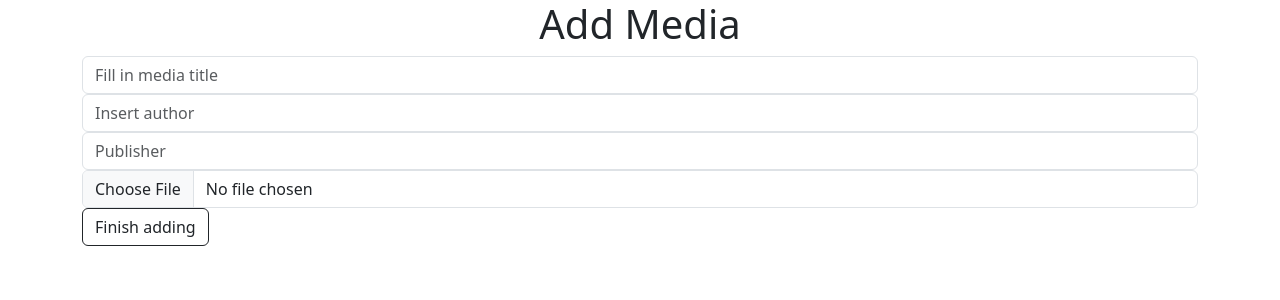
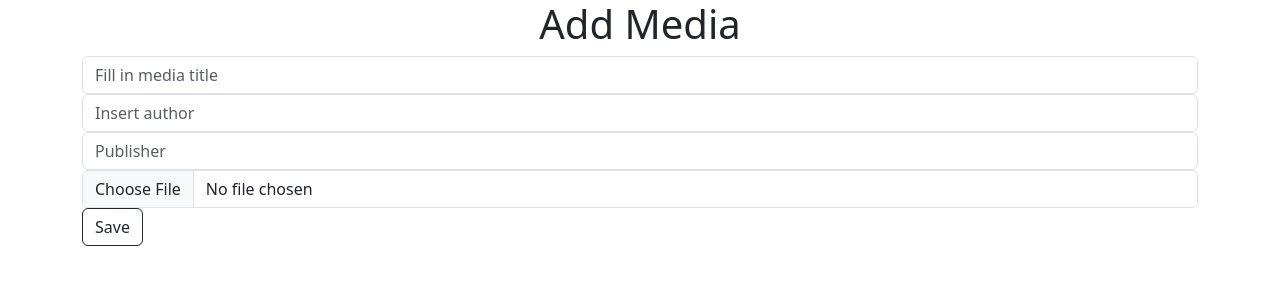
Before and after one commit to Arnaldo1990/BE18-CR4-ArnaldoBismarques, a PHP site: page /create.php in a window 1280 px wide. Shown: the top 300 px of the page. Run offline with PHP 8.4, Linux system fonts and the light colour scheme.

Commit message:
changed the name of the button in the create file

```diff
--- a/create.php
+++ b/create.php
@@ -32,7 +32,7 @@ if(isset($_POST["submit"])){
                         <input type="text" placeholder="Publisher" class="form-control" name="publisher_name">
                         <input type="file" class="form-control" name="picture">
 
-                        <input type="submit" class="btn btn-outline-dark" name="submit" value="Finish adding">
+                        <input type="submit" class="btn btn-outline-dark" name="submit" value="Save">
 
 
                     </form>
```
